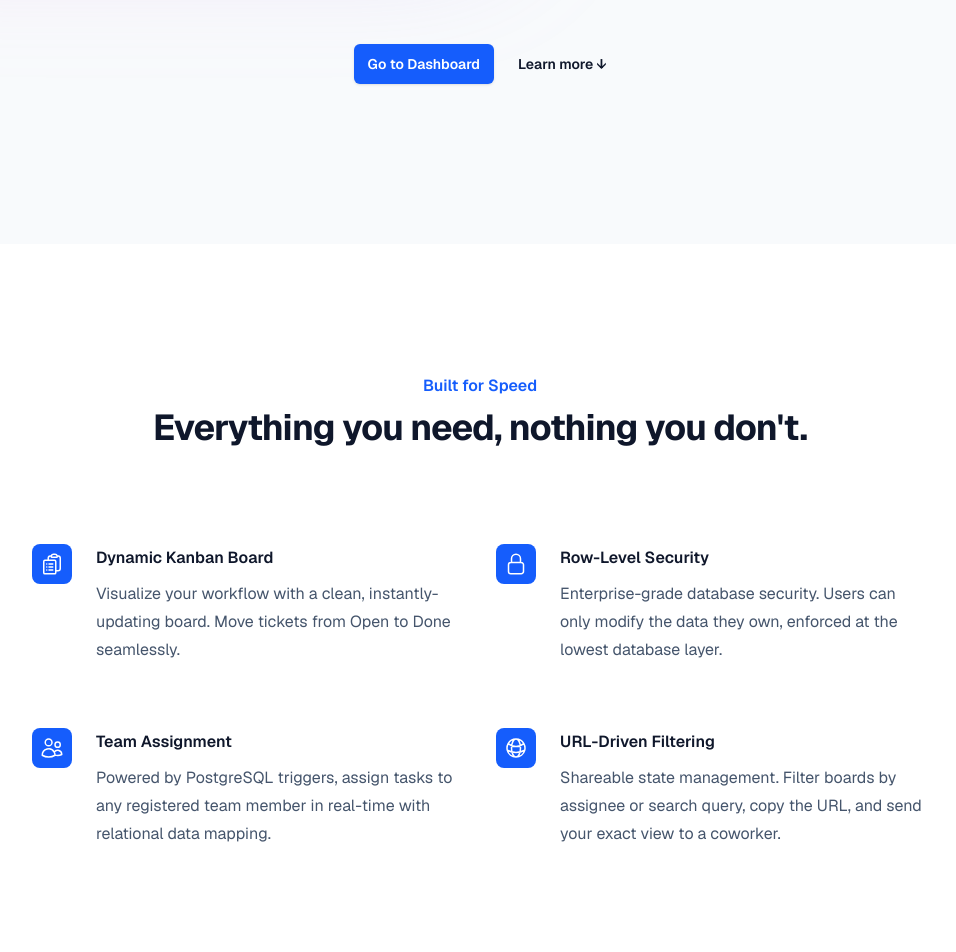
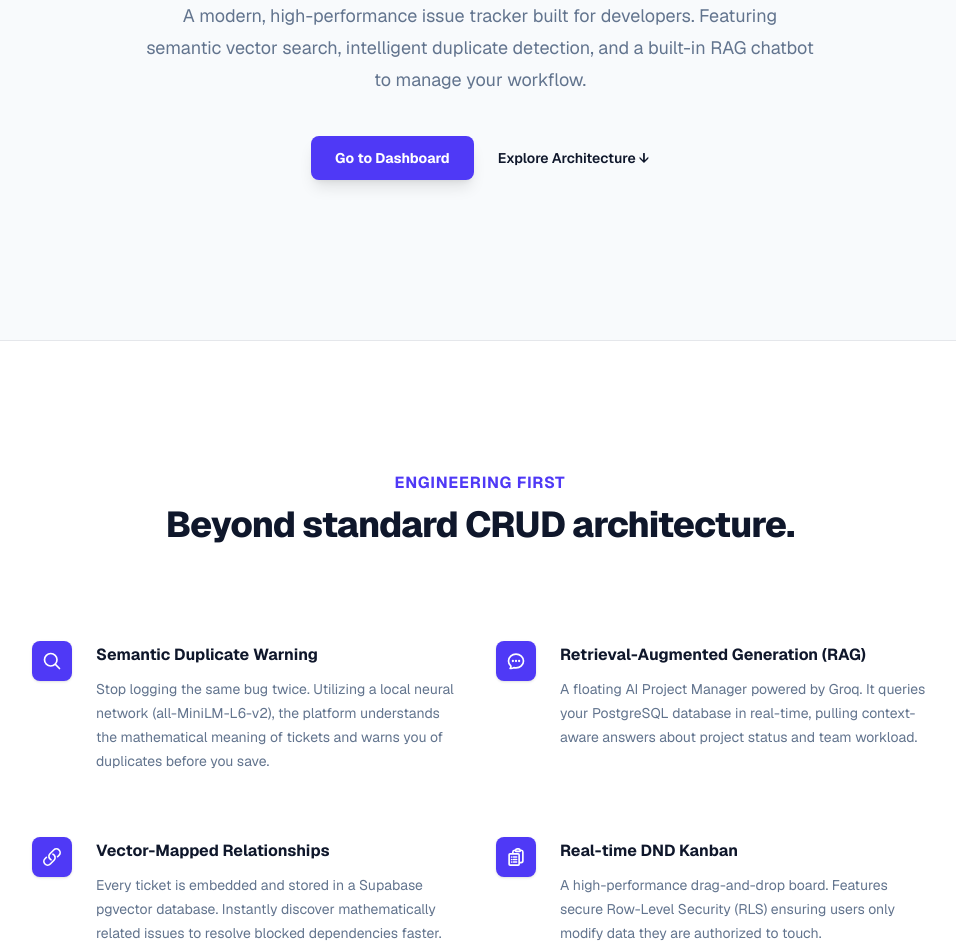
Before and after one commit to ANIRUDDHA-12/IssueTrackerPro, a Next.js app: page / in a window 1280 px wide. Shown: the part 500-1452 px from the top of the page, without its empty margins (160-1116 px from the left). Built offline with nearby package versions, Linux system fonts and the light colour scheme.

Commit message:
style: completed global UI polish and HF API pivot

```diff
--- a/src/app/page.tsx
+++ b/src/app/page.tsx
@@ -6,14 +6,14 @@ export default function LandingPage() {
       {/* Navigation Bar */}
       <nav className="mx-auto flex max-w-7xl items-center justify-between p-6 lg:px-8">
         <div className="flex lg:flex-1">
-          <span className="text-2xl font-bold tracking-tight text-blue-600">
+          <span className="text-2xl font-bold tracking-tight text-indigo-600">
             IssueTracker <span className="text-slate-900">Pro</span>
           </span>
         </div>
         <div className="flex flex-1 justify-end">
           <Link
             href="/dashboard"
-            className="text-sm font-semibold leading-6 text-slate-900 hover:text-blue-600"
+            className="text-sm font-semibold leading-6 text-slate-900 hover:text-indigo-600 transition-colors"
           >
             Log in <span aria-hidden="true">&rarr;</span>
           </Link>
@@ -22,96 +22,91 @@ export default function LandingPage() {
 
       {/* Hero Section */}
       <div className="relative isolate px-6 pt-14 lg:px-8">
-        {/* Background Gradient Blur */}
-        <div className="absolute inset-x-0 -top-40 -z-10 transform-gpu overflow-hidden blur-3xl sm:-top-80">
-          <div className="relative left-[calc(50%-11rem)] aspect-1155/678 w-144.5 -translate-x-1/2 rotate-30 bg-linear-to-tr from-[#ff80b5] to-[#9089fc] opacity-30 sm:left-[calc(50%-30rem)] sm:w-288.75"></div>
-        </div>
-
         <div className="mx-auto max-w-2xl py-20 sm:py-32 lg:py-40">
           <div className="text-center">
-            <h1 className="text-4xl font-bold tracking-tight text-slate-900 sm:text-6xl">
-              Ship software faster with complete clarity.
+            <h1 className="text-4xl font-extrabold tracking-tight text-slate-900 sm:text-6xl">
+              Ship software faster with <span className="text-indigo-600">AI-powered</span> clarity.
             </h1>
-            <p className="mt-6 text-lg leading-8 text-slate-600">
-              A modern, high-performance issue tracker built for developers. Seamlessly manage bugs, assign tasks, and track progress with our real-time Kanban board.
+            <p className="mt-6 text-lg leading-8 text-slate-500 max-w-2xl mx-auto">
+              A modern, high-performance issue tracker built for developers. Featuring semantic vector search, intelligent duplicate detection, and a built-in RAG chatbot to manage your workflow.
             </p>
             <div className="mt-10 flex items-center justify-center gap-x-6">
               <Link
                 href="/dashboard"
-                className="rounded-md bg-blue-600 px-3.5 py-2.5 text-sm font-semibold text-white shadow-sm hover:bg-blue-500  focus-visible:outline-2 focus-visible:outline-offset-2 focus-visible:outline-blue-600 transition-all"
+                className="rounded-lg bg-indigo-600 px-6 py-3 text-sm font-bold text-white shadow-lg hover:bg-indigo-700 hover:-translate-y-1 hover:shadow-xl transition-all duration-200"
               >
                 Go to Dashboard
               </Link>
-              <a href="#features" className="text-sm font-semibold leading-6 text-slate-900">
-                Learn more <span aria-hidden="true">↓</span>
+              <a href="#features" className="text-sm font-semibold leading-6 text-slate-900 hover:text-indigo-600 transition-colors">
+                Explore Architecture <span aria-hidden="true">↓</span>
               </a>
             </div>
           </div>
         </div>
       </div>
 
-      {/* Features Grid (Great for your portfolio!) */}
-      <div id="features" className="bg-white py-24 sm:py-32">
+      {/* Features Grid (Optimized for your Portfolio) */}
+      <div id="features" className="bg-white py-24 sm:py-32 border-t border-gray-200">
         <div className="mx-auto max-w-7xl px-6 lg:px-8">
           <div className="mx-auto max-w-2xl lg:text-center">
-            <h2 className="text-base font-semibold leading-7 text-blue-600">Built for Speed</h2>
-            <p className="mt-2 text-3xl font-bold tracking-tight text-slate-900 sm:text-4xl">
-              Everything you need, nothing you don't.
+            <h2 className="text-base font-bold leading-7 text-indigo-600 uppercase tracking-wider">Engineering First</h2>
+            <p className="mt-2 text-3xl font-extrabold tracking-tight text-slate-900 sm:text-4xl">
+              Beyond standard CRUD architecture.
             </p>
           </div>
           <div className="mx-auto mt-16 max-w-2xl sm:mt-20 lg:mt-24 lg:max-w-4xl">
             <dl className="grid max-w-xl grid-cols-1 gap-x-8 gap-y-10 lg:max-w-none lg:grid-cols-2 lg:gap-y-16">
 
-              {/* Feature 1 */}
+              {/* Feature 1: Semantic Search */}
               <div className="relative pl-16">
-                <dt className="text-base font-semibold leading-7 text-slate-900">
-                  <div className="absolute left-0 top-0 flex h-10 w-10 items-center justify-center rounded-lg bg-blue-600">
-                    <svg className="h-6 w-6 text-white" fill="none" viewBox="0 0 24 24" strokeWidth="1.5" stroke="currentColor">
+                <dt className="text-base font-bold leading-7 text-slate-900">
+                  <div className="absolute left-0 top-0 flex h-10 w-10 items-center justify-center rounded-lg bg-indigo-600 shadow-sm">
+                    <svg className="h-5 w-5 text-white" fill="none" viewBox="0 0 24 24" strokeWidth="2" stroke="currentColor">
+                      <path strokeLinecap="round" strokeLinejoin="round" d="M21 21l-5.197-5.197m0 0A7.5 7.5 0 105.196 5.196a7.5 7.5 0 0010.607 10.607z" />
+                    </svg>
+                  </div>
+                  Semantic Duplicate Warning
+                </dt>
+                <dd className="mt-2 text-sm leading-6 text-slate-500">Stop logging the same bug twice. Utilizing a local neural network (all-MiniLM-L6-v2), the platform understands the mathematical meaning of tickets and warns you of duplicates before you save.</dd>
+              </div>
+
+              {/* Feature 2: RAG Chatbot */}
+              <div className="relative pl-16">
+                <dt className="text-base font-bold leading-7 text-slate-900">
+                  <div className="absolute left-0 top-0 flex h-10 w-10 items-center justify-center rounded-lg bg-indigo-600 shadow-sm">
+                    <svg className="h-5 w-5 text-white" fill="none" viewBox="0 0 24 24" strokeWidth="2" stroke="currentColor">
+                      <path strokeLinecap="round" strokeLinejoin="round" d="M8.625 12a.375.375 0 11-.75 0 .375.375 0 01.75 0zm0 0H8.25m4.125 0a.375.375 0 11-.75 0 .375.375 0 01.75 0zm0 0H12m4.125 0a.375.375 0 11-.75 0 .375.375 0 01.75 0zm0 0h-.375M21 12c0 4.556-4.03 8.25-9 8.25a9.764 9.764 0 01-2.555-.337A5.972 5.972 0 015.41 20.97a5.969 5.969 0 01-.474-.065 4.48 4.48 0 00.978-2.025c.09-.457-.133-.901-.467-1.226C3.93 16.178 3 14.189 3 12c0-4.556 4.03-8.25 9-8.25s9 3.694 9 8.25z" />
+                    </svg>
+                  </div>
+                  Retrieval-Augmented Generation (RAG)
+                </dt>
+                <dd className="mt-2 text-sm leading-6 text-slate-500">A floating AI Project Manager powered by Groq. It queries your PostgreSQL database in real-time, pulling context-aware answers about project status and team workload.</dd>
+              </div>
+
+              {/* Feature 3: Vector Math */}
+              <div className="relative pl-16">
+                <dt className="text-base font-bold leading-7 text-slate-900">
+                  <div className="absolute left-0 top-0 flex h-10 w-10 items-center justify-center rounded-lg bg-indigo-600 shadow-sm">
+                    <svg className="h-5 w-5 text-white" fill="none" viewBox="0 0 24 24" strokeWidth="2" stroke="currentColor">
+                      <path strokeLinecap="round" strokeLinejoin="round" d="M13.19 8.688a4.5 4.5 0 011.242 7.244l-4.5 4.5a4.5 4.5 0 01-6.364-6.364l1.757-1.757m13.35-.622l1.757-1.757a4.5 4.5 0 00-6.364-6.364l-4.5 4.5a4.5 4.5 0 001.242 7.244" />
+                    </svg>
+                  </div>
+                  Vector-Mapped Relationships
+                </dt>
+                <dd className="mt-2 text-sm leading-6 text-slate-500">Every ticket is embedded and stored in a Supabase pgvector database. Instantly discover mathematically related issues to resolve blocked dependencies faster.</dd>
+              </div>
+
+              {/* Feature 4: Core Kanban */}
+              <div className="relative pl-16">
+                <dt className="text-base font-bold leading-7 text-slate-900">
+                  <div className="absolute left-0 top-0 flex h-10 w-10 items-center justify-center rounded-lg bg-indigo-600 shadow-sm">
+                    <svg className="h-5 w-5 text-white" fill="none" viewBox="0 0 24 24" strokeWidth="2" stroke="currentColor">
                       <path strokeLinecap="round" strokeLinejoin="round" d="M9 12h3.75M9 15h3.75M9 18h3.75m3 .75H18a2.25 2.25 0 002.25-2.25V6.108c0-1.135-.845-2.098-1.976-2.192a48.424 48.424 0 00-1.123-.08m-5.801 0c-.065.21-.1.433-.1.664 0 .414.336.75.75.75h4.5a.75.75 0 00.75-.75 2.25 2.25 0 00-.1-.664m-5.8 0A2.251 2.251 0 0113.5 2.25H15c1.012 0 1.867.668 2.15 1.586m-5.8 0c-.376.023-.75.05-1.124.08C9.095 4.01 8.25 4.973 8.25 6.108V8.25m0 0H4.875c-.621 0-1.125.504-1.125 1.125v11.25c0 .621.504 1.125 1.125 1.125h9.75c.621 0 1.125-.504 1.125-1.125V9.375c0-.621-.504-1.125-1.125-1.125H8.25zM6.75 12h.008v.008H6.75V12zm0 3h.008v.008H6.75V15zm0 3h.008v.008H6.75V18z" />
                     </svg>
                   </div>
-                  Dynamic Kanban Board
+                  Real-time DND Kanban
                 </dt>
-                <dd className="mt-2 text-base leading-7 text-slate-600">Visualize your workflow with a clean, instantly-updating board. Move tickets from Open to Done seamlessly.</dd>
-              </div>
-
-              {/* Feature 2 */}
-              <div className="relative pl-16">
-                <dt className="text-base font-semibold leading-7 text-slate-900">
-                  <div className="absolute left-0 top-0 flex h-10 w-10 items-center justify-center rounded-lg bg-blue-600">
-                    <svg className="h-6 w-6 text-white" fill="none" viewBox="0 0 24 24" strokeWidth="1.5" stroke="currentColor">
-                      <path strokeLinecap="round" strokeLinejoin="round" d="M16.5 10.5V6.75a4.5 4.5 0 10-9 0v3.75m-.75 11.25h10.5a2.25 2.25 0 002.25-2.25v-6.75a2.25 2.25 0 00-2.25-2.25H6.75a2.25 2.25 0 00-2.25 2.25v6.75a2.25 2.25 0 002.25 2.25z" />
-                    </svg>
-                  </div>
-                  Row-Level Security
-                </dt>
-                <dd className="mt-2 text-base leading-7 text-slate-600">Enterprise-grade database security. Users can only modify the data they own, enforced at the lowest database layer.</dd>
-              </div>
-
-              {/* Feature 3 */}
-              <div className="relative pl-16">
-                <dt className="text-base font-semibold leading-7 text-slate-900">
-                  <div className="absolute left-0 top-0 flex h-10 w-10 items-center justify-center rounded-lg bg-blue-600">
-                    <svg className="h-6 w-6 text-white" fill="none" viewBox="0 0 24 24" strokeWidth="1.5" stroke="currentColor">
-                      <path strokeLinecap="round" strokeLinejoin="round" d="M15 19.128a9.38 9.38 0 002.625.372 9.337 9.337 0 004.121-.952 4.125 4.125 0 00-7.533-2.493M15 19.128v-.003c0-1.113-.285-2.16-.786-3.07M15 19.128v.106A12.318 12.318 0 018.624 21c-2.331 0-4.512-.645-6.374-1.766l-.001-.109a6.375 6.375 0 0111.964-3.07M12 6.375a3.375 3.375 0 11-6.75 0 3.375 3.375 0 016.75 0zm8.25 2.25a2.625 2.625 0 11-5.25 0 2.625 2.625 0 015.25 0z" />
-                    </svg>
-                  </div>
-                  Team Assignment
-                </dt>
-                <dd className="mt-2 text-base leading-7 text-slate-600">Powered by PostgreSQL triggers, assign tasks to any registered team member in real-time with relational data mapping.</dd>
-              </div>
-
-              {/* Feature 4 */}
-              <div className="relative pl-16">
-                <dt className="text-base font-semibold leading-7 text-slate-900">
-                  <div className="absolute left-0 top-0 flex h-10 w-10 items-center justify-center rounded-lg bg-blue-600">
-                    <svg className="h-6 w-6 text-white" fill="none" viewBox="0 0 24 24" strokeWidth="1.5" stroke="currentColor">
-                      <path strokeLinecap="round" strokeLinejoin="round" d="M12 21a9.004 9.004 0 008.716-6.747M12 21a9.004 9.004 0 01-8.716-6.747M12 21c2.485 0 4.5-4.03 4.5-9S14.485 3 12 3m0 18c-2.485 0-4.5-4.03-4.5-9S9.515 3 12 3m0 0a8.997 8.997 0 017.843 4.582M12 3a8.997 8.997 0 00-7.843 4.582m15.686 0A11.953 11.953 0 0112 10.5c-2.998 0-5.74-1.1-7.843-2.918m15.686 0A8.959 8.959 0 0121 12c0 .778-.099 1.533-.284 2.253m0 0A17.919 17.919 0 0112 16.5c-3.162 0-6.133-.815-8.716-2.247m0 0A9.015 9.015 0 013 12c0-1.605.42-3.113 1.157-4.418" />
-                    </svg>
-                  </div>
-                  URL-Driven Filtering
-                </dt>
-                <dd className="mt-2 text-base leading-7 text-slate-600">Shareable state management. Filter boards by assignee or search query, copy the URL, and send your exact view to a coworker.</dd>
+                <dd className="mt-2 text-sm leading-6 text-slate-500">A high-performance drag-and-drop board. Features secure Row-Level Security (RLS) ensuring users only modify data they are authorized to touch.</dd>
               </div>
 
             </dl>
--- a/src/components/AssigneeDropdown.tsx
+++ b/src/components/AssigneeDropdown.tsx
@@ -36,12 +36,12 @@ export default function AssigneeDropdown({
       value={currentAssigneeId || "UNASSIGNED"}
       onChange={handleChange}
       disabled={isPending}
-      className="max-w-30 truncate rounded border-none bg-gray-50 px-2 py-1 text-xs text-gray-600 hover:bg-gray-100 focus:ring-0 disabled:opacity-50"
+      className="max-w-30 truncate border border-gray-200 bg-gray-50 hover:bg-gray-100 rounded-md px-2 py-1 text-xs text-slate-700 font-medium focus:outline-none focus:ring-2 focus:ring-indigo-500 transition-all duration-200 cursor-pointer disabled:opacity-50 disabled:cursor-not-allowed"
     >
-      <option value="UNASSIGNED">Unassigned</option>
+      <option value="UNASSIGNED" className="bg-white text-slate-700 hover:bg-indigo-50 hover:text-indigo-700">Unassigned</option>
       {/* We loop through the profiles from the database to create the options */}
       {profiles.map((profile) => (
-        <option key={profile.id} value={profile.id}>
+        <option key={profile.id} value={profile.id} className="bg-white text-slate-700 hover:bg-indigo-50 hover:text-indigo-700">
           {profile.email}
         </option>
       ))}
--- a/src/components/KanbanColumn.tsx
+++ b/src/components/KanbanColumn.tsx
@@ -17,10 +17,10 @@ export default function KanbanColumn(
 ){
     const {setNodeRef}=useDroppable({id:id})
     return(
-        <div ref={setNodeRef} className="flex flex-col space-y-4 rounded-xl bg-gray-100/50 p-4">
+        <div ref={setNodeRef} className="flex flex-col space-y-4 rounded-xl bg-slate-100/50 p-3">
             {/* 2. The Header Area */}
       <div className="mb-4 flex items-center justify-between">
-        <h2 className="text-sm font-bold uppercase tracking-wider text-slate-500">{title}</h2>
+        <h2 className="text-xs font-bold text-slate-500 uppercase tracking-wider">{title}</h2>
         <span className="rounded-full bg-slate-200 px-2 py-0.5 text-xs font-bold text-slate-600">{count}</span>
       </div>
 
--- a/src/components/SearchBox.tsx
+++ b/src/components/SearchBox.tsx
@@ -23,18 +23,18 @@ export default function SearchBox(){
     return (
         <div className="mb-8 w-full max-w-2xl">
             {/* The Search Form */}
-            <form onSubmit={handleSearch} className="flex gap-2">
+            <form onSubmit={handleSearch} className="relative flex items-center">
                 <input
                     type="text"
                     value={query}
                     onChange={(e) => setQuery(e.target.value)}
                     placeholder="Ask the AI to find a ticket (e.g. 'auth is broken')..."
-                    className="flex-1 p-3 rounded-lg border border-gray-300 text-black"
+                    className="w-full p-3 pr-36 rounded-lg border border-gray-300 shadow-sm text-sm text-slate-900 placeholder:text-slate-400 focus:ring-2 focus:ring-indigo-500 focus:border-indigo-500 focus:outline-none transition-all duration-200"
                 />
                 <button
                     type="submit"
                     disabled={isSearching}
-                    className="px-6 py-3 bg-blue-600 text-white rounded-lg hover:bg-blue-700 disabled:bg-blue-400"
+                    className="absolute right-1.5 top-1.5 bottom-1.5 px-4 flex items-center justify-center bg-indigo-600 text-white text-sm font-medium rounded-md hover:bg-indigo-700 disabled:bg-indigo-400 transition-all duration-200"
                 >
                     {isSearching ? "Thinking..." : "AI Search"}
                 </button>
```
Also changed, not shown: src/app/actions/ai.ts (+32 -23 lines), src/app/login/page.tsx (+18 -9 lines), src/app/signUp/page.tsx (+15 -13 lines), src/components/CreateIssueModal.tsx (+15 -15 lines), src/components/StatusDropdown.tsx (+5 -9 lines).
